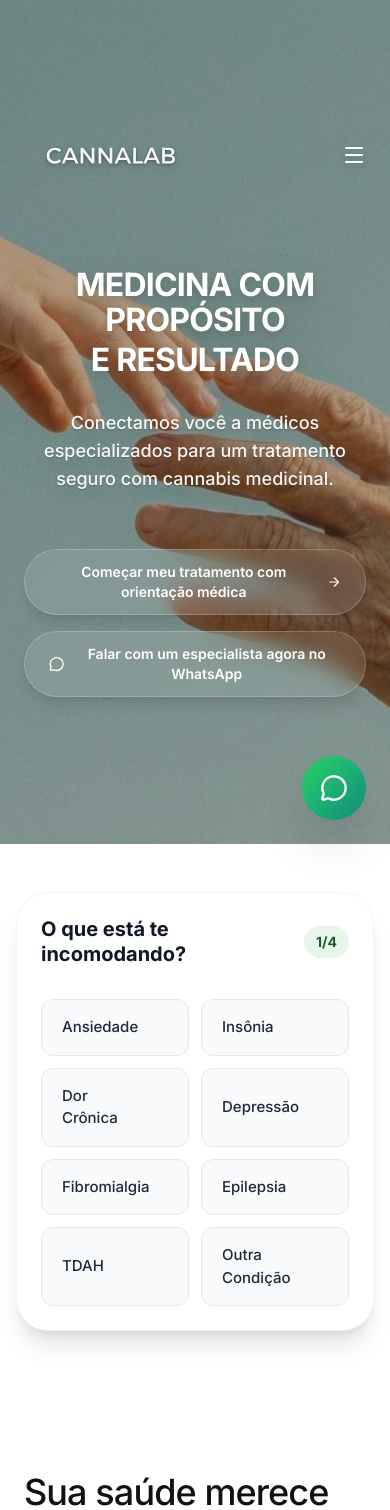
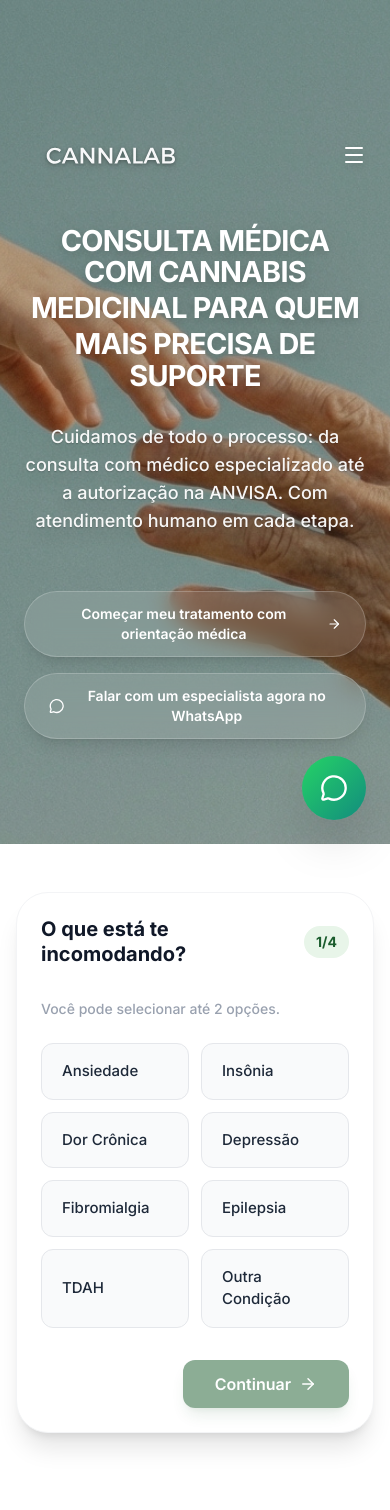
Before and after one commit to pplacerda07/cnnlab, a Next.js app: page / in a window 390 px wide. Shown: the top 1510 px of the page. Built offline with nearby package versions, Linux system fonts and the light colour scheme; a web font is replaced by a local one.

Commit message:
alterações hero section

```diff
--- a/src/components/Hero.tsx
+++ b/src/components/Hero.tsx
@@ -19,17 +19,20 @@ export default function Hero() {
             <div className="w-full max-w-[1200px] mx-auto px-6 md:px-12 lg:px-20 relative z-10 mt-10 md:mt-0 flex flex-col items-center justify-center">
                 <div className="flex flex-col items-center justify-center gap-8 w-full max-w-6xl text-center">
 
-                    <h1 className="text-white leading-[1.1] tracking-tight flex flex-col font-sans uppercase drop-shadow-2xl text-[2rem] sm:text-[3rem] md:text-[3.5rem] lg:text-[4rem] font-bold mx-auto">
-                        <span className="block mb-1 drop-shadow-lg whitespace-normal lg:whitespace-nowrap">
-                            medicina com propósito
+                    <h1 className="text-white leading-[1.1] tracking-tight flex flex-col font-sans uppercase drop-shadow-2xl text-[1.8rem] sm:text-[2.5rem] md:text-[3rem] lg:text-[3.5rem] font-bold mx-auto">
+                        <span className="block mb-1 drop-shadow-lg whitespace-normal md:whitespace-nowrap">
+                            Consulta médica com cannabis
                         </span>
-                        <span className="block drop-shadow-lg">
-                            e resultado
+                        <span className="block mb-1 drop-shadow-lg whitespace-normal md:whitespace-nowrap">
+                            medicinal para quem
+                        </span>
+                        <span className="block drop-shadow-lg whitespace-normal md:whitespace-nowrap">
+                            mais precisa de suporte
                         </span>
                     </h1>
 
-                    <p className="text-white/95 text-lg md:text-[1.35rem] font-medium max-w-2xl mt-0 drop-shadow-xl text-shadow-sm">
-                        Conectamos você a médicos especializados para um tratamento seguro com cannabis medicinal.
+                    <p className="text-white/95 text-lg md:text-[1.35rem] font-medium max-w-4xl mt-0 drop-shadow-xl text-shadow-sm">
+                        Cuidamos de todo o processo: da consulta com médico especializado até a autorização na ANVISA. Com atendimento humano em cada etapa.
                     </p>
 
                     {/* CTAs */}
--- a/src/components/Quiz.tsx
+++ b/src/components/Quiz.tsx
@@ -23,7 +23,7 @@ const HISTORIES = [
 export default function Quiz() {
     const [step, setStep] = useState(1);
     const [formData, setFormData] = useState({
-        condition: '',
+        condition: [] as string[],
         expectation: '',
         history: '',
         name: '',
@@ -35,10 +35,22 @@ export default function Quiz() {
         setStep(prev => prev + 1);
     };
 
+    const handleConditionSelect = (condition: string) => {
+        setFormData(prev => {
+            const isSelected = prev.condition.includes(condition);
+            if (isSelected) {
+                return { ...prev, condition: prev.condition.filter(c => c !== condition) };
+            } else if (prev.condition.length < 2) {
+                return { ...prev, condition: [...prev.condition, condition] };
+            }
+            return prev;
+        });
+    };
+
     const handleNextStep = (e: React.FormEvent) => {
         e.preventDefault();
         if (step === 4 && formData.name && formData.phone) {
-            const message = `Olá! Meu nome é ${formData.name}. Gostaria de entender como a Cannalab pode me ajudar.\nCondição: ${formData.condition}\nEspectativa: ${formData.expectation}\nHistórico: ${formData.history}\nMeu número é ${formData.phone}.`;
+            const message = `Olá! Meu nome é ${formData.name}. Gostaria de entender como a Cannalab pode me ajudar.\nCondição: ${formData.condition.join(', ')}\nEspectativa: ${formData.expectation}\nHistórico: ${formData.history}\nMeu número é ${formData.phone}.`;
             window.open(generateWhatsAppLink(message), '_blank');
         }
     };
@@ -69,17 +81,36 @@ export default function Quiz() {
 
                     {/* Step 1: Condition Selection */}
                     {step === 1 && (
-                        <div className="grid grid-cols-2 lg:grid-cols-4 gap-3">
-                            {CONDITIONS.map((condition) => (
+                        <div>
+                            <p className="text-gray-400 mb-6 text-sm font-medium">
+                                Você pode selecionar até 2 opções.
+                            </p>
+                            <div className="grid grid-cols-2 lg:grid-cols-4 gap-3">
+                                {CONDITIONS.map((condition) => {
+                                    const isSelected = formData.condition.includes(condition);
+                                    return (
+                                        <button
+                                            key={condition}
+                                            onClick={() => handleConditionSelect(condition)}
+                                            className={`w-full text-left py-4 px-5 rounded-xl border transition-all text-[15px] font-medium flex items-center justify-between group
+                                                ${isSelected
+                                                    ? 'bg-brand-light border-brand-primary text-brand-dark shadow-sm'
+                                                    : 'border-gray-200 bg-gray-50 hover:bg-brand-light hover:border-brand-primary text-gray-800'}`}
+                                        >
+                                            {condition}
+                                        </button>
+                                    );
+                                })}
+                            </div>
+                            <div className="mt-8 flex justify-end">
                                 <button
-                                    key={condition}
-                                    onClick={() => handleSelect('condition', condition)}
-                                    className="w-full text-left py-4 px-5 rounded-xl border border-gray-200 bg-gray-50 hover:bg-brand-light hover:border-brand-primary transition-all text-[15px] font-medium text-gray-800 flex items-center justify-between group"
+                                    onClick={() => setStep(2)}
+                                    disabled={formData.condition.length === 0}
+                                    className="bg-brand-dark hover:bg-[#124d22] disabled:opacity-50 disabled:cursor-not-allowed text-white font-semibold py-3 px-8 rounded-xl shadow-lg shadow-brand-dark/20 transition-all flex justify-center items-center gap-2"
                                 >
-                                    {condition}
-                                    <ArrowRight size={16} className="opacity-0 group-hover:opacity-100 transition-opacity text-brand-primary flex-shrink-0 ml-2" />
+                                    Continuar <ArrowRight size={18} />
                                 </button>
-                            ))}
+                            </div>
                         </div>
                     )}
 
```
